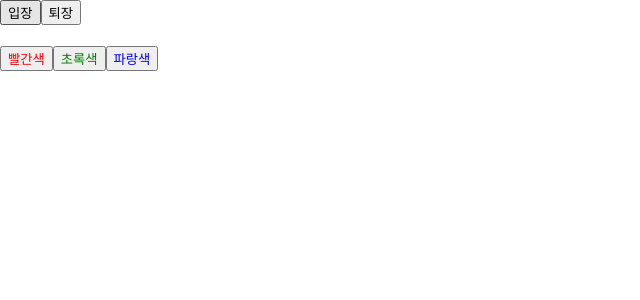
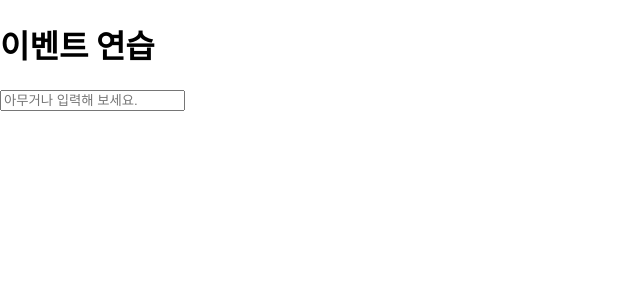
Before and after one commit to bulhwi/react-note, a React (Create React App) app: page / in a window 1280 px wide. Shown: the top 300 px of the page, without its empty margins (0-640 px from the left). Built offline with nearby package versions, Linux system fonts and the light colour scheme.

Commit message:
react dom event handler

```diff
--- a/src/App.js
+++ b/src/App.js
@@ -1,11 +1,12 @@
 import React from 'react';
-import Say from "./Say";
+import EventPractice from "./EventPractice";
+// import Say from "./Say";
 // import Counter from "./Counter";
 // import MyComponent from "./MyComponent";
 
 
 const App = () => {
-  return <Say />
+  return <EventPractice />
 };
 
 export default App;
--- /dev/null
+++ b/src/EventPractice.js
@@ -0,0 +1,23 @@
+import React, {Component} from 'react';
+
+class EventPractice extends Component {
+  render() {
+    return (
+      <div>
+        <h1>이벤트 연습</h1>
+        <input
+          type="text"
+          name="message"
+          placeholder="아무거나 입력해 보세요."
+          onChange={
+            (e) => {
+              console.log(e.target.value);
+            }
+          }
+        />
+      </div>
+    );
+  }
+}
+
+export default EventPractice;
```
